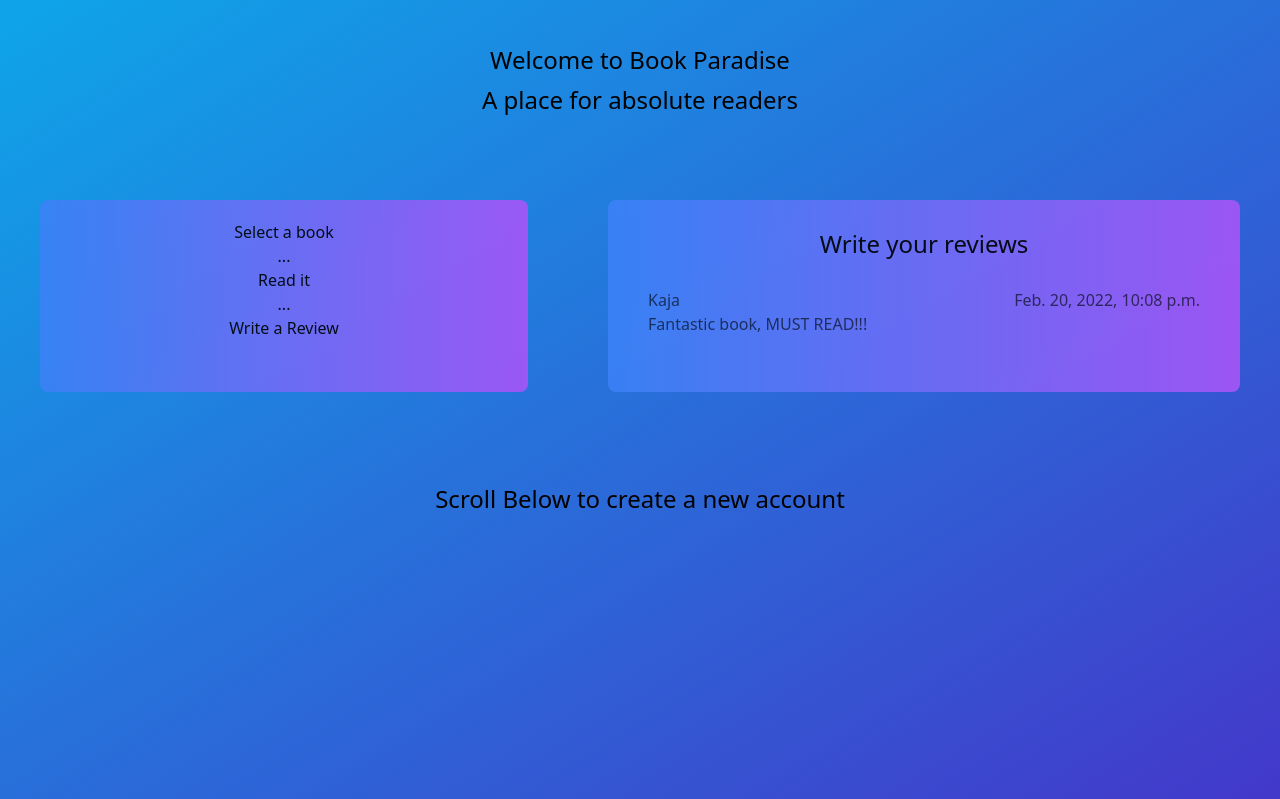
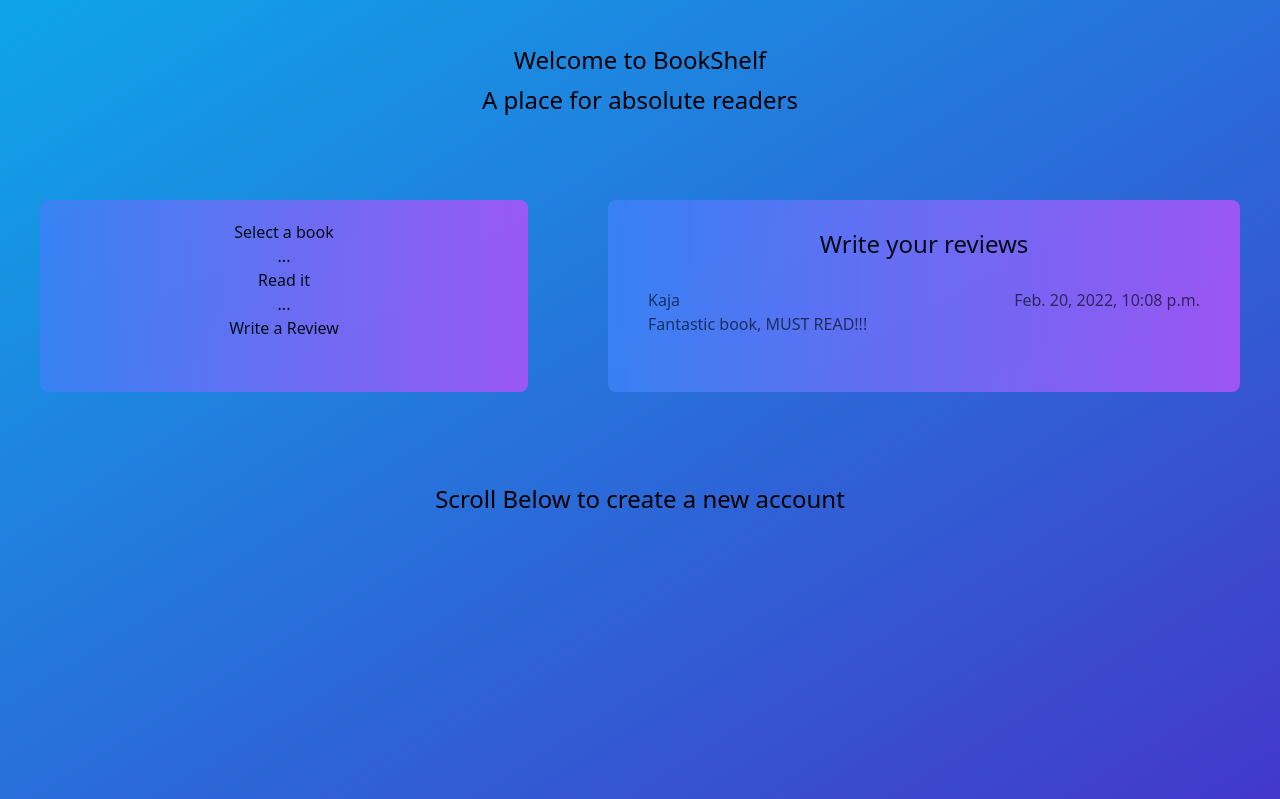
Before and after one commit to Vishnu6101/Bookshelf, a Django app: page / in a window 1280 px wide. Shown: the part 48-847 px from the top of the page. Run offline with Django 4.2, Linux system fonts and the light colour scheme; some libraries are stand-ins or nearby versions.

Commit message:
modified html

```diff
--- a/Book_Shelf/bookstore/registration/templates/registration/register.html
+++ b/Book_Shelf/bookstore/registration/templates/registration/register.html
@@ -12,7 +12,7 @@
 <div class="h-screen text-center bg-gradient-to-br from-sky-500 to-indigo-700">
     <div class="text-2xl p-10">
         <div class="bg-transparent">
-            <p class="py-1">Welcome to Book Paradise</p>
+            <p class="py-1">Welcome to BookShelf</p>
             <p class="py-1">A place for absolute readers</p>
         </div>
     </div>
```
